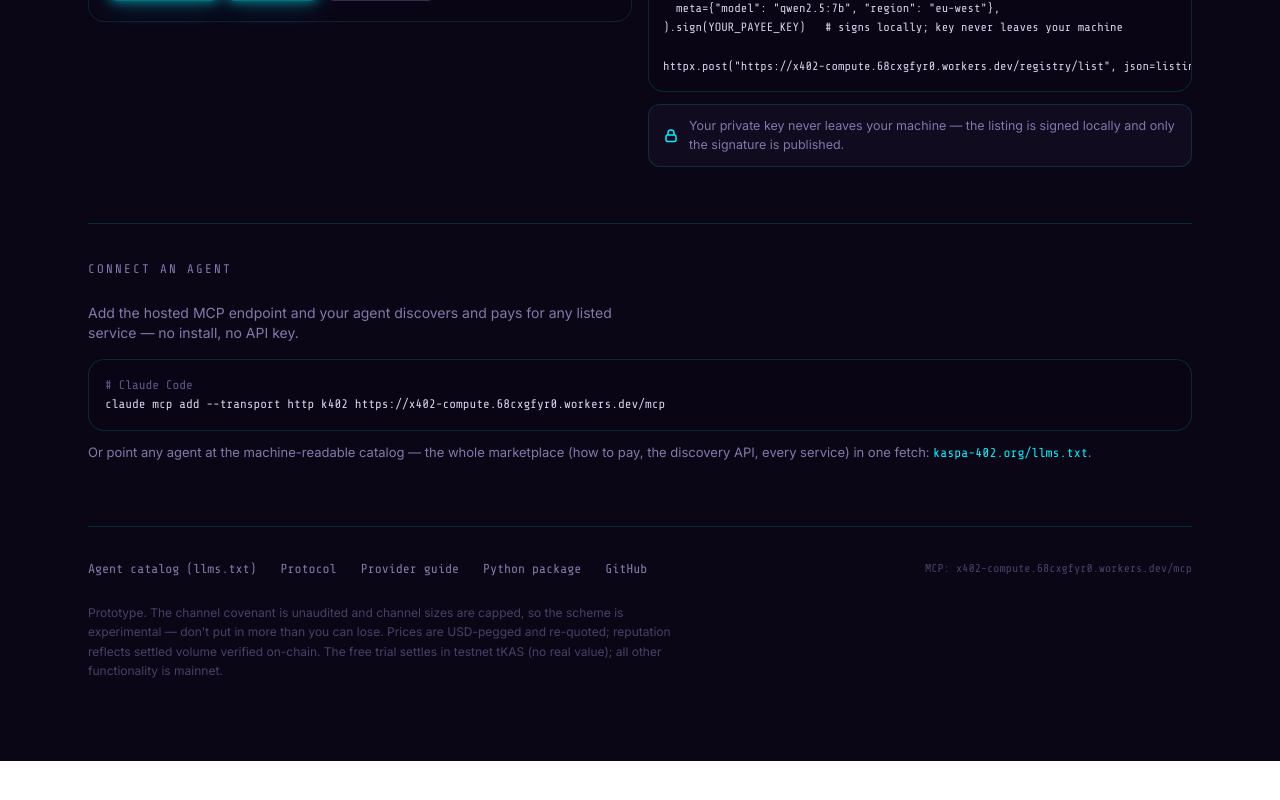
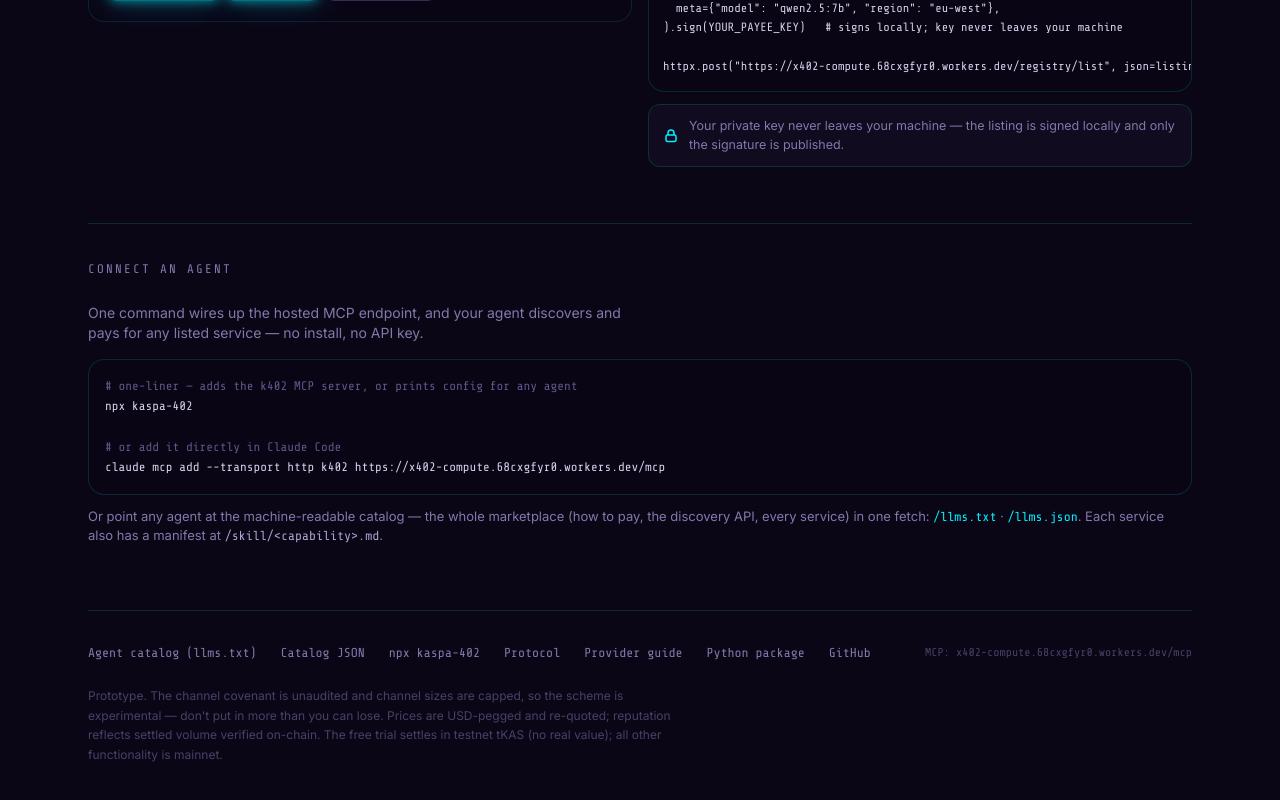
Before and after one commit to Kali123411/kaspa-402, a Next.js app: page / in a window 1280 px wide. Shown: the part 2455-3255 px from the top of the page. Before the commit the page ends 3216 px from the top, so only its background shows below. Built offline with nearby package versions, Linux system fonts and the light colour scheme; no server answers.

Commit message:
Feature npx kaspa-402 one-liner + llms.json/skill links in Connect an agent

```diff
--- a/pages/index.js
+++ b/pages/index.js
@@ -544,15 +544,22 @@ export default function Marketplace() {
         {/* connect an agent */}
         <section className="mt-14 border-t border-teal-400/15 pt-9">
           <h2 className="mb-6 font-mono text-[12.5px] uppercase tracking-[0.18em] text-gray-400">Connect an agent</h2>
-          <p className="mb-4 max-w-[64ch] text-sm text-gray-400">Add the hosted MCP endpoint and your agent discovers and pays for any listed service — no install, no API key.</p>
-          <div className="overflow-x-auto rounded-2xl border border-teal-400/15 bg-gray-950/70 px-4 py-4 font-mono text-[12.5px] text-gray-200">
-            <span className="text-gray-500"># Claude Code</span><br />
+          <p className="mb-4 max-w-[64ch] text-sm text-gray-400">One command wires up the hosted MCP endpoint, and your agent discovers and pays for any listed service — no install, no API key.</p>
+          <div className="overflow-x-auto rounded-2xl border border-teal-400/15 bg-gray-950/70 px-4 py-4 font-mono text-[12.5px] leading-relaxed text-gray-200">
+            <span className="text-gray-500"># one-liner — adds the k402 MCP server, or prints config for any agent</span><br />
+            npx kaspa-402<br />
+            <br />
+            <span className="text-gray-500"># or add it directly in Claude Code</span><br />
             claude mcp add --transport http k402 {MCP_URL}
           </div>
           <p className="mt-3 text-[13px] text-gray-400">
             Or point any agent at the machine-readable catalog — the whole marketplace (how to pay, the
             discovery API, every service) in one fetch:{' '}
-            <a href="/llms.txt" className="font-mono text-teal-400 hover:underline">kaspa-402.org/llms.txt</a>.
+            <a href="/llms.txt" className="font-mono text-teal-400 hover:underline">/llms.txt</a>
+            {' '}·{' '}
+            <a href="/llms.json" className="font-mono text-teal-400 hover:underline">/llms.json</a>.
+            Each service also has a manifest at{' '}
+            <span className="font-mono text-gray-300">/skill/&lt;capability&gt;.md</span>.
           </p>
         </section>
 
@@ -561,6 +568,8 @@ export default function Marketplace() {
           <div className="flex flex-wrap items-center gap-x-6 gap-y-3">
             {[
               ['Agent catalog (llms.txt)', '/llms.txt'],
+              ['Catalog JSON', '/llms.json'],
+              ['npx kaspa-402', 'https://github.com/Kali123411/kaspa-402-cli'],
               ['Protocol', 'https://github.com/Kali123411/k402/blob/main/PROTOCOL.md'],
               ['Provider guide', 'https://github.com/Kali123411/k402/blob/main/PROVIDERS.md'],
               ['Python package', 'https://pypi.org/project/k402/'],
```
